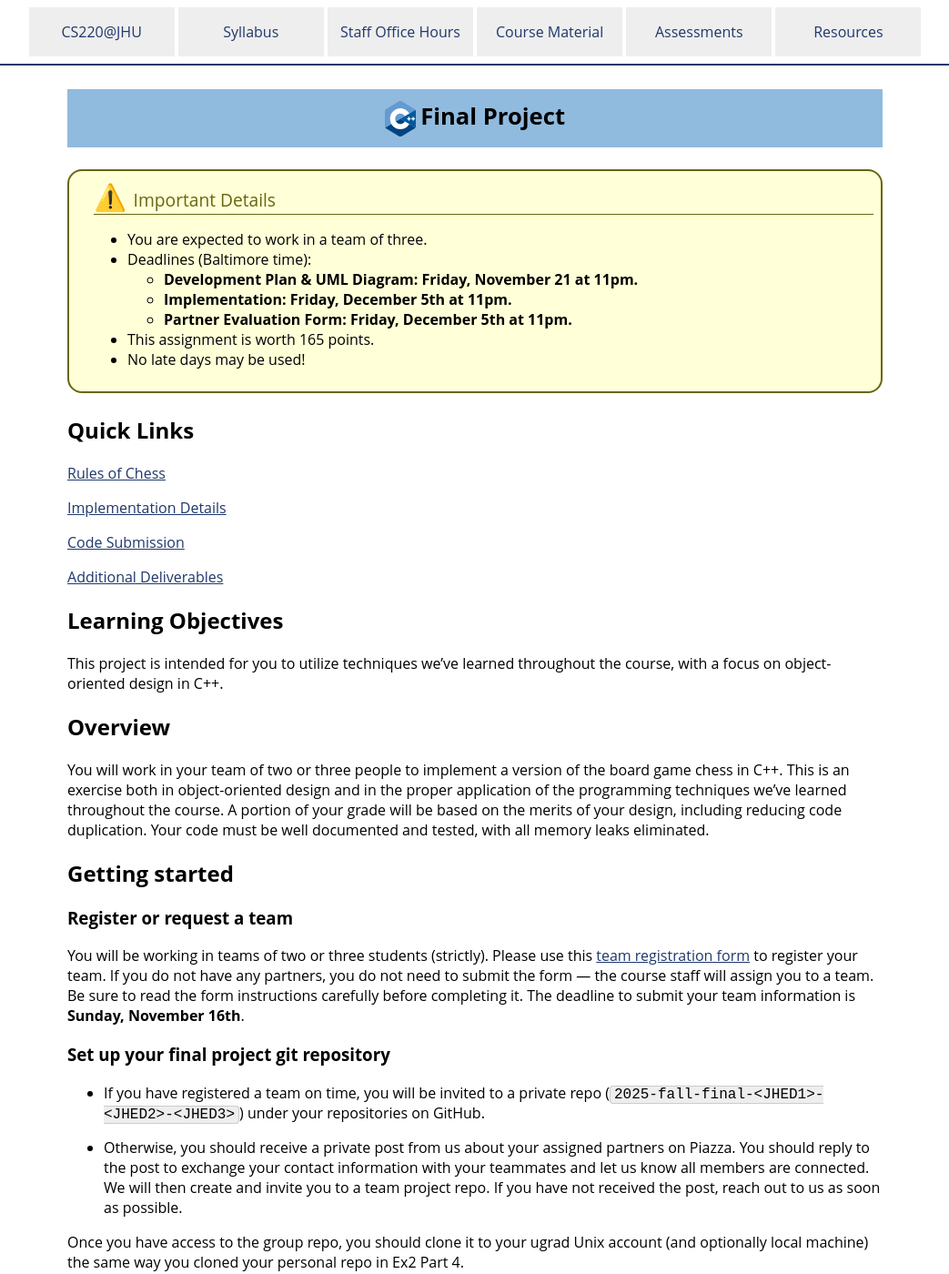
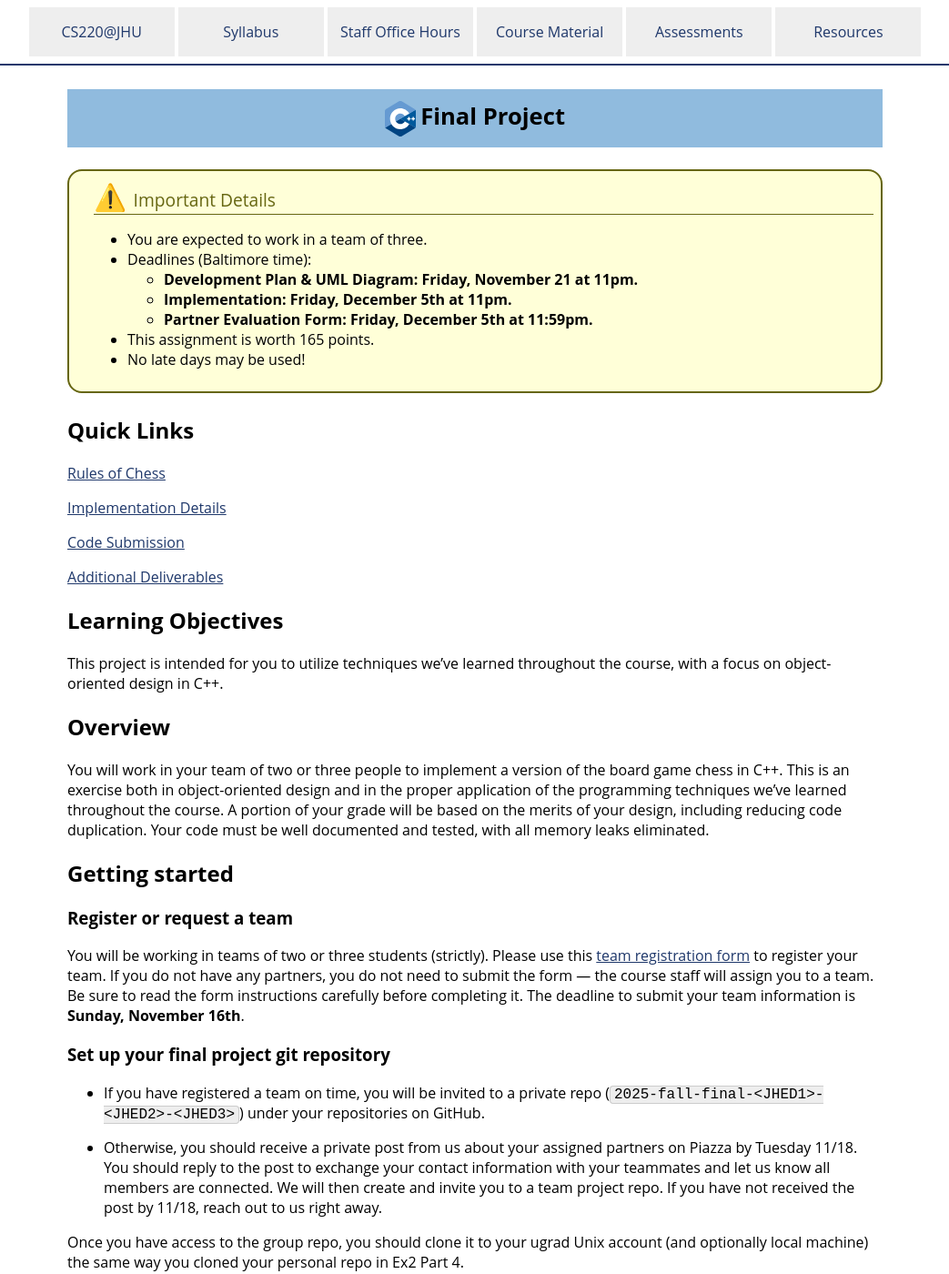
Before and after one commit to jhu-ip/cs220-f25, a Jekyll site: the page built from assign/final.md, in a window 1280 px wide and 1400 px high. Shown: the whole window at 91% size, without its empty margins (118-1161 px from the left). Built offline with Jekyll 4.4.1, drawn with Linux system fonts in a browser that asks for light colours; some of the changed text lies outside the part shown.

Commit message:
final project minor updates

```diff
--- a/assign/final.md
+++ b/assign/final.md
@@ -13,7 +13,7 @@ title: Final Project
 <ul>
 <li><strong>Development Plan & UML Diagram: Friday, November 21 at 11pm.</strong></li>
 <li><strong>Implementation: Friday, December 5th at 11pm.</strong></li>
-<li><strong>Partner Evaluation Form: Friday, December 5th at 11pm.</strong></li>
+<li><strong>Partner Evaluation Form: Friday, December 5th at 11:59pm.</strong></li>
 </ul>
 <li>This assignment is worth 165 points.</li>
 <li>No late days may be used!</li>
@@ -50,7 +50,7 @@ You will be working in teams of two or three students (strictly). Please use thi
 
 * If you have registered a team on time, you will be invited to a private repo (`2025-fall-final-<JHED1>-<JHED2>-<JHED3>`) under your repositories on GitHub.
 
-* Otherwise, you should receive a private post from us about your assigned partners on Piazza. You should reply to the post to exchange your contact information with your teammates and let us know all members are connected. We will then create and invite you to a team project repo. If you have not received the post, reach out to us as soon as possible.
+* Otherwise, you should receive a private post from us about your assigned partners on Piazza by Tuesday 11/18. You should reply to the post to exchange your contact information with your teammates and let us know all members are connected. We will then create and invite you to a team project repo. If you have not received the post by 11/18, reach out to us right away.
 
 Once you have access to the group repo, you should clone it to your ugrad Unix account (and optionally local machine) the same way you cloned your personal repo in Ex2 Part 4.
 
```
Also changed, not shown: other parts of assign/final.md (+1 -1 lines).
